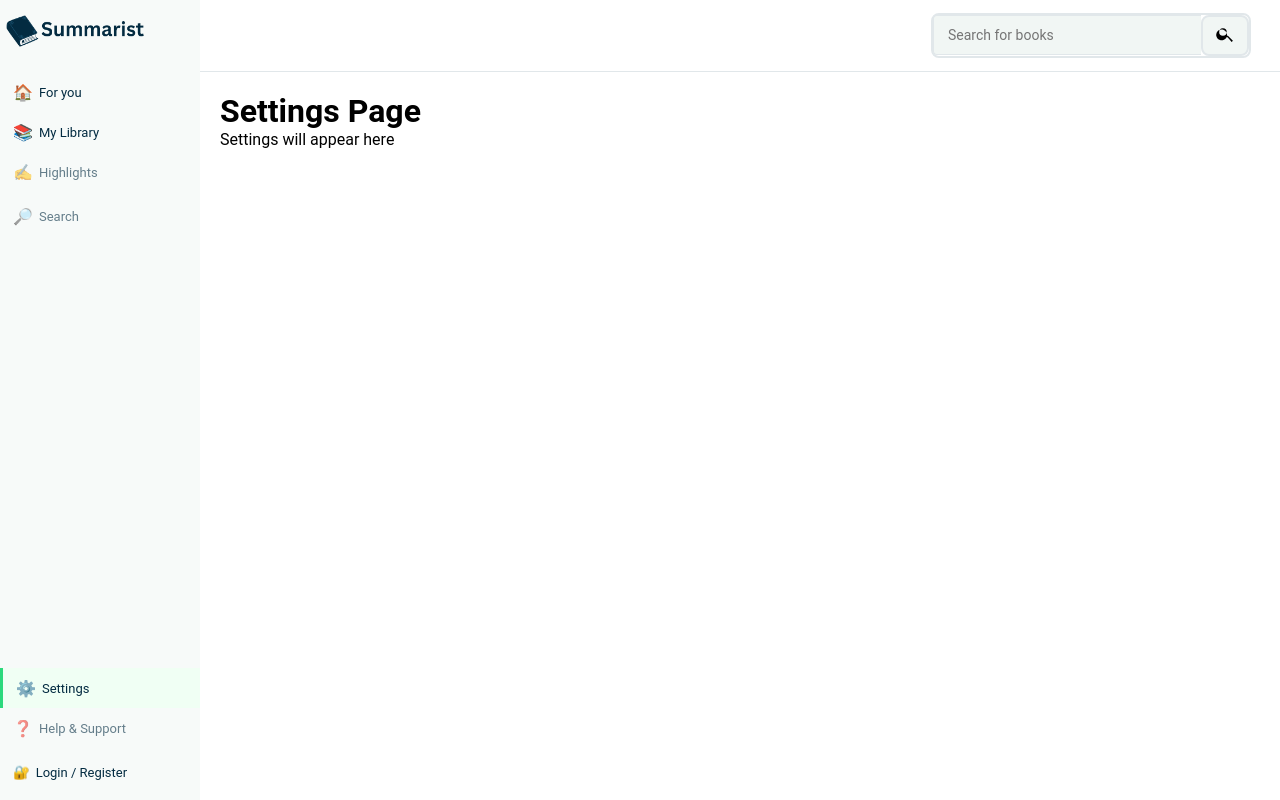
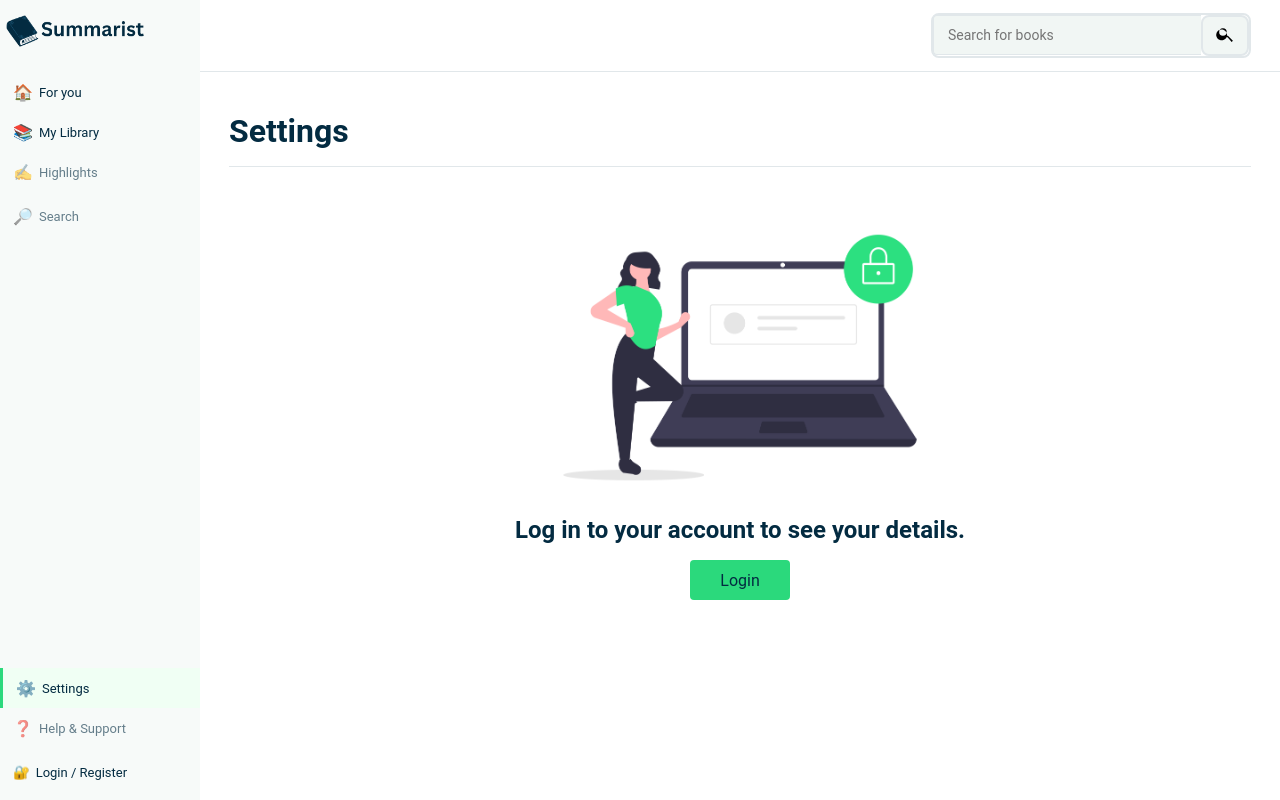
Before and after one commit to trcpoet/fes-internship-2, a React (Vite) app in the folder summarist-app/: page /settings in a window 1280 px wide. Built offline with nearby package versions, Linux system fonts and the light colour scheme; no server answers.

Commit message:
Loading state for player page

```diff
--- a/summarist-app/src/index.css
+++ b/summarist-app/src/index.css
@@ -2276,21 +2276,26 @@ button {
   /* Default background if not set via inline style */
   background: linear-gradient(to right, rgb(43, 217, 124) 0%, rgb(109, 120, 125) 0%);
 }
+
 /* Sidebar Font Size Controls */
 .sidebar__link--wrapper:last-child {
   margin-bottom: 0;
 }
+
 .sidebar__font--size-wrapper {
   display: flex;
   margin-left: 24px;
   gap: 8px;
-    height: auto; /* Override default 40px/56px if needed, or keep 56px per user CSS */
+  height: auto;
+  /* Override default 40px/56px if needed, or keep 56px per user CSS */
   min-height: 40px;
   padding-right: 0;
 }
+
 .sidebar__font--size-icon--active {
   border-bottom: 3px solid #2bd97c;
 }
+
 .sidebar__font--size-icon {
   display: flex;
   align-items: center;
@@ -2300,18 +2305,23 @@ button {
   height: 32px;
   color: #032b41;
 }
+
 .sidebar__font--size-icon-small {
-    width: 16px; /* Icon itself */
+  width: 16px;
+  /* Icon itself */
   height: 16px;
 }
+
 .sidebar__font--size-icon-medium {
   width: 20px;
   height: 20px;
 }
+
 .sidebar__font--size-icon-large {
   width: 24px;
   height: 24px;
 }
+
 .sidebar__font--size-icon-xlarge {
   width: 28px;
   height: 28px;
@@ -2321,6 +2331,7 @@ button {
 .sidebar__link--wrapper:last-child {
   margin-bottom: 0;
 }
+
 .sidebar__font--size-wrapper {
   display: flex;
   align-items: center;
@@ -2331,9 +2342,11 @@ button {
   min-height: 40px;
   padding-right: 0;
 }
+
 .sidebar__font--size-icon--active {
   border-bottom: 3px solid #2bd97c;
 }
+
 .sidebar__font--size-icon {
   display: flex;
   align-items: center;
@@ -2343,19 +2356,130 @@ button {
   height: 32px;
   color: #032b41;
 }
+
 .sidebar__font--size-icon-small {
   width: 16px;
   height: 16px;
 }
+
 .sidebar__font--size-icon-medium {
   width: 20px;
   height: 20px;
 }
+
 .sidebar__font--size-icon-large {
   width: 24px;
   height: 24px;
 }
+
 .sidebar__font--size-icon-xlarge {
   width: 28px;
   height: 28px;
 }
+
+/* Settings Page */
+.section__title.page__title {
+  text-align: left;
+  border-bottom: 1px solid #e1e7ea;
+  padding-bottom: 16px;
+}
+
+.section__title {
+  font-size: 32px;
+  color: #032b41;
+  text-align: center;
+  margin-bottom: 32px;
+  font-weight: 700;
+}
+
+.settings__login--wrapper {
+  max-width: 460px;
+  display: flex;
+  flex-direction: column;
+  align-items: center;
+  margin: 0 auto;
+}
+
+.settings__login--wrapper img {
+  width: 100%;
+  height: 100%;
+}
+
+.settings__login--text {
+  font-size: 24px;
+  font-weight: 700;
+  color: #032b41;
+  text-align: center;
+  margin-bottom: 16px;
+}
+
+.btn.settings__login--btn {
+  width: 100px;
+  min-width: unset;
+  /* override .btn min-width */
+}
+
+.btn {
+  background-color: #2bd97c;
+  color: #032b41;
+  width: 100%;
+  height: 40px;
+  border-radius: 4px;
+  font-size: 16px;
+  transition: background-color .2s;
+  display: flex;
+  align-items: center;
+  justify-content: center;
+  min-width: 180px;
+}
+
+button {
+  cursor: pointer;
+  outline: none;
+  border: none;
+  background-color: transparent;
+}
+
+.setting__content {
+  border-bottom: 1px solid #e1e9f2;
+  padding: 16px 0;
+}
+
+.settings__sub--title {
+  font-size: 16px;
+  font-weight: 600;
+  color: #242424;
+  margin-bottom: 8px;
+}
+
+.settings__text {
+  font-size: 14px;
+  color: #242424;
+}
+/* Spinner */
+.spinner {
+  width: 48px;
+  height: 48px;
+  border: 5px solid #e1e7ea;
+  border-bottom-color: #2bd97c;
+  border-radius: 50%;
+  display: inline-block;
+  box-sizing: border-box;
+  animation: rotation 1s linear infinite;
+}
+
+@keyframes rotation {
+  0% {
+    transform: rotate(0deg);
+  }
+  100% {
+    transform: rotate(360deg);
+  }
+}
+
+.spinner--wrapper {
+  display: flex;
+  align-items: center;
+  justify-content: center;
+  height: 100%;
+}
--- a/summarist-app/src/pages/Player.jsx
+++ b/summarist-app/src/pages/Player.jsx
@@ -95,8 +95,8 @@ export default function Player() {
     return (
         <div className="player__wrapper">
             <div className="summary">
-                <div className="audio__book--summary">
-                    <div className="audio__book--summary-title">Loading...</div>
+                <div className="spinner--wrapper">
+                    <div className="spinner"></div>
                 </div>
             </div>
         </div>
--- a/summarist-app/src/pages/Settings.jsx
+++ b/summarist-app/src/pages/Settings.jsx
@@ -1,10 +1,41 @@
-function Settings() {
+import React from 'react';
+import LoginImg from '../assets/login.png';
+import { useAuth } from '../context/AuthContext';
+
+export default function Settings() {
+  const { user, openAuth } = useAuth();
+
   return (
-    <div style={{ padding: '20px' }}>
-      <h1>Settings Page</h1>
-      <p>Settings will appear here</p>
+    <div className="container">
+      <div className="row">
+        <div className="section__title page__title">Settings</div>
+        {!user ? (
+          <div className="settings__login--wrapper">
+            <img
+              src={LoginImg}
+              alt="login"
+              className="settings__login--img"
+            />
+            <div className="settings__login--text">
+              Log in to your account to see your details.
+            </div>
+            <button className="btn settings__login--btn" onClick={() => openAuth()}>
+              Login
+            </button>
+          </div>
+        ) : (
+          <>
+            <div className="setting__content">
+              <div className="settings__sub--title">Your Subscription plan</div>
+              <div className="settings__text">premium</div>
+            </div>
+            <div className="setting__content">
+              <div className="settings__sub--title">Email</div>
+              <div className="settings__text">{user.email}</div>
+            </div>
+          </>
+        )}
+      </div>
     </div>
   );
 }
-
-export default Settings;
```
Lines whose indentation alone changed are shown as unchanged.
